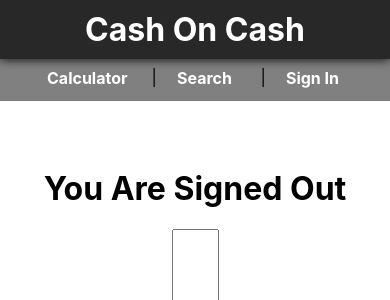
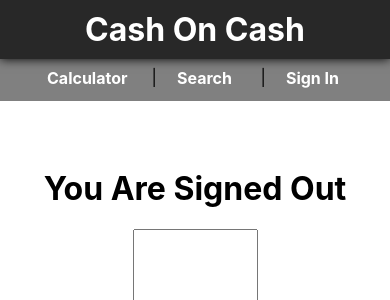
Before and after one commit to CarlinQuentin/CashOverCash, a React (Create React App) app: page /cash-on-cash/logIn in a window 390 px wide. Shown: the top 300 px of the page. Built offline with nearby package versions, Linux system fonts and the light colour scheme.

Commit message:
widen card on mobile

```diff
--- a/src/components/InputFields.js
+++ b/src/components/InputFields.js
@@ -51,7 +51,7 @@ let mortgageDefault, downPaymentDefault
               <div className={"mortgage-calculator"}>
                 <label className={"mortgage-label"}>Interest Rate:</label><input type={"number"}  step={".01"} className={"details-input"} defaultValue={props.interestRate*100} onChange={props.updateInterestRate}></input>%
                 <br></br>
-                <label className={"mortgage-label"}>Loan Duration:</label><input type={"number"} className={"details-input"} defaultValue={props.loanDuration} onChange={props.updateLoanDuration}></input> Years
+                <label className={"mortgage-label"}>Loan Duration:</label><input type={"number"} className={"details-input"} defaultValue={props.loanDuration} onChange={props.updateLoanDuration}></input>/Yrs
               </div>
             </div>
             <h3>Maintainance</h3>
--- a/src/index.css
+++ b/src/index.css
@@ -96,6 +96,8 @@ code {
   margin: auto;
   width: 50%;
   text-align: left;
+  border: 1px solid black;
+  overflow: hidden;
 }
 .details-input{
   width: 35px;
@@ -185,11 +187,33 @@ code {
   height: 20vh;
 }
 
+.pin{
+  width: 10vw;
+  height: 10vh;
+  font-size: 300%;
+}
+
+.log-in{
+  margin-top: 20vh;
+  width: 100%;
+  text-align: center;
+}
+.page-not-found{
+  margin-top: 20vh;
+  width: 100%;
+  text-align: center;
+}
+
+.pin::-webkit-inner-spin-button {
+  -webkit-appearance: none;
+  margin: 0;
+}
+
 @media screen and (max-width:750px){
   .input-card {
     box-shadow: 1px 1px 10px 1px;
     height: 100%;
-    width: 80%;
+    width: 90%;
     margin: auto;
     margin-top: 15vh;
   }
@@ -216,24 +240,7 @@ code {
     text-align: center;
     margin: auto;
    }
+   .pin{
+    width: 30vw;
+  }
 }
-.log-in{
-  margin-top: 20vh;
-  width: 100%;
-  text-align: center;
-}
-.page-not-found{
-  margin-top: 20vh;
-  width: 100%;
-  text-align: center;
-}
-
-.pin{
-  width: 10vw;
-  height: 10vh;
-  font-size: 300%;
-}
-.pin::-webkit-inner-spin-button {
-  -webkit-appearance: none;
-  margin: 0;
-}
```
